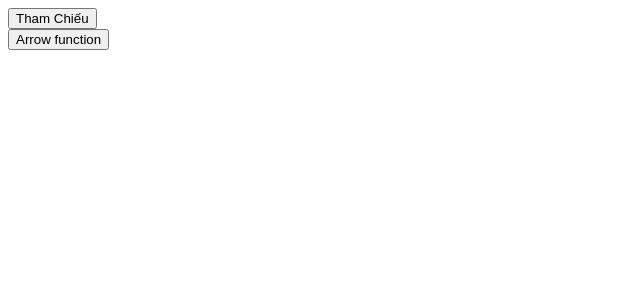
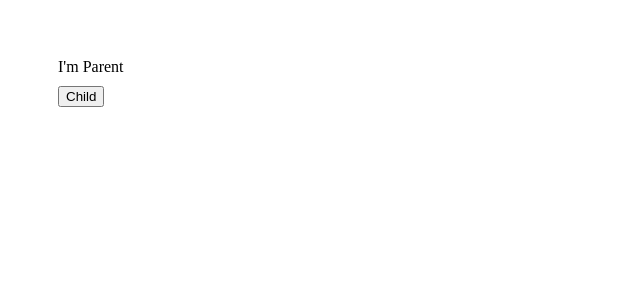
Before and after one commit to bachthanhvinh/learn_modern_react, a React (Vite) app: page / in a window 1280 px wide. Shown: the top 300 px of the page, without its empty margins (0-640 px from the left). Built offline with nearby package versions, Linux system fonts and the light colour scheme.

Commit message:
event PreventDefault , event Propagation

```diff
--- a/package.json
+++ b/package.json
@@ -12,7 +12,8 @@
   "dependencies": {
     "react": "^19.1.0",
     "react-dom": "^19.1.0",
-    "react-hook-form": "^7.58.1"
+    "react-hook-form": "^7.58.1",
+    "sass": "^1.89.2"
   },
   "devDependencies": {
     "@eslint/js": "^9.25.0",
--- a/src/App.jsx
+++ b/src/App.jsx
@@ -9,6 +9,7 @@ import TranditionalForm from "./Lesson/lesson6FormMikvsReactForm/TranditionalFor
 import FormHook from "./Lesson/lesson6FormMikvsReactForm/FormHook";
 import AnonymousFunction from "./Lesson/Lesson7_anonymousf/AnonymousFunction";
 import Lesson8 from "./Lesson/Lesson8_addEHandlers/Lesson8";
+import Lesson9 from "./Lesson/Lesson9/Lesson9";
 
 function App() {
   // const [name, setName] = useState("");
@@ -33,7 +34,8 @@ function App() {
       {/* <TranditionalForm /> */}
       {/* <FormHook /> */}
       {/* <AnonymousFunction /> */}
-      <Lesson8 />
+      {/* <Lesson8 /> */}
+      <Lesson9 />
     </>
   );
 }
--- /dev/null
+++ b/src/Lesson/Lesson9/EventPreventDefault.jsx
@@ -0,0 +1,51 @@
+import { useState } from "react";
+
+const EventPreventDefault = () => {
+  const [formData, setFormData] = useState({
+    firstName: "",
+    lastName: "",
+    email: "",
+  });
+  const handleOnChange = (e) => {
+    setFormData({
+      ...formData,
+      [e.target.name]: e.target.value,
+    });
+  };
+  const handleSubmit = (e) => {
+    e.preventDefault(); // ngăn chặn việc form mặc định load lại trang
+    console.log(formData);
+  };
+  return (
+    <>
+      <form onSubmit={handleSubmit}>
+        <label htmlFor="">firstName</label>
+        <input
+          type="text"
+          name="firstName"
+          value={formData["firstName"]}
+          onChange={(e) => handleOnChange(e)}
+        />
+
+        <label htmlFor="">lastName</label>
+        <input
+          type="text"
+          name="lastName"
+          value={formData["lastName"]}
+          onChange={(e) => handleOnChange(e)}
+        />
+
+        <label htmlFor="">email</label>
+        <input
+          type="text"
+          name="email"
+          value={formData["email"]}
+          onChange={(e) => handleOnChange(e)}
+        />
+
+        <button type="submit">Submit</button>
+      </form>
+    </>
+  );
+};
+export default EventPreventDefault;
--- /dev/null
+++ b/src/Lesson/Lesson9/EventPropagation.jsx
@@ -0,0 +1,20 @@
+import "./Lesson9.scss";
+export default function EventPropagation() {
+  const handleClickParent = () => {
+    console.log("Parent");
+  };
+  const handleClickChild = (event) => {
+    console.log("child");
+    event.stopPropagation(); // ngăn chặn việc lớp con được gọi mà gọi theo cả hàm cha
+  };
+  return (
+    <>
+      <div className="Parent" onClick={handleClickParent}>
+        <span className="IamParent">I'm Parent</span>
+        <div className="Child">
+          <button onClick={handleClickChild}>Child</button>
+        </div>
+      </div>
+    </>
+  );
+}
--- /dev/null
+++ b/src/Lesson/Lesson9/Lesson9.jsx
@@ -0,0 +1,11 @@
+import EventPreventDefault from "./EventPreventDefault";
+import EventPropagation from "./EventPropagation";
+
+export default function Lesson9() {
+  return (
+    <>
+      {/* <EventPreventDefault /> */}
+      <EventPropagation />
+    </>
+  );
+}
--- /dev/null
+++ b/src/Lesson/Lesson9/Lesson9.scss
@@ -0,0 +1,7 @@
+.Parent {
+  padding: 50px;
+  .IamParent {
+    display: block;
+    margin-bottom: 10px;
+  }
+}
```
Also changed, not shown: 1 other file (tests, documents, lock files or other folders).
